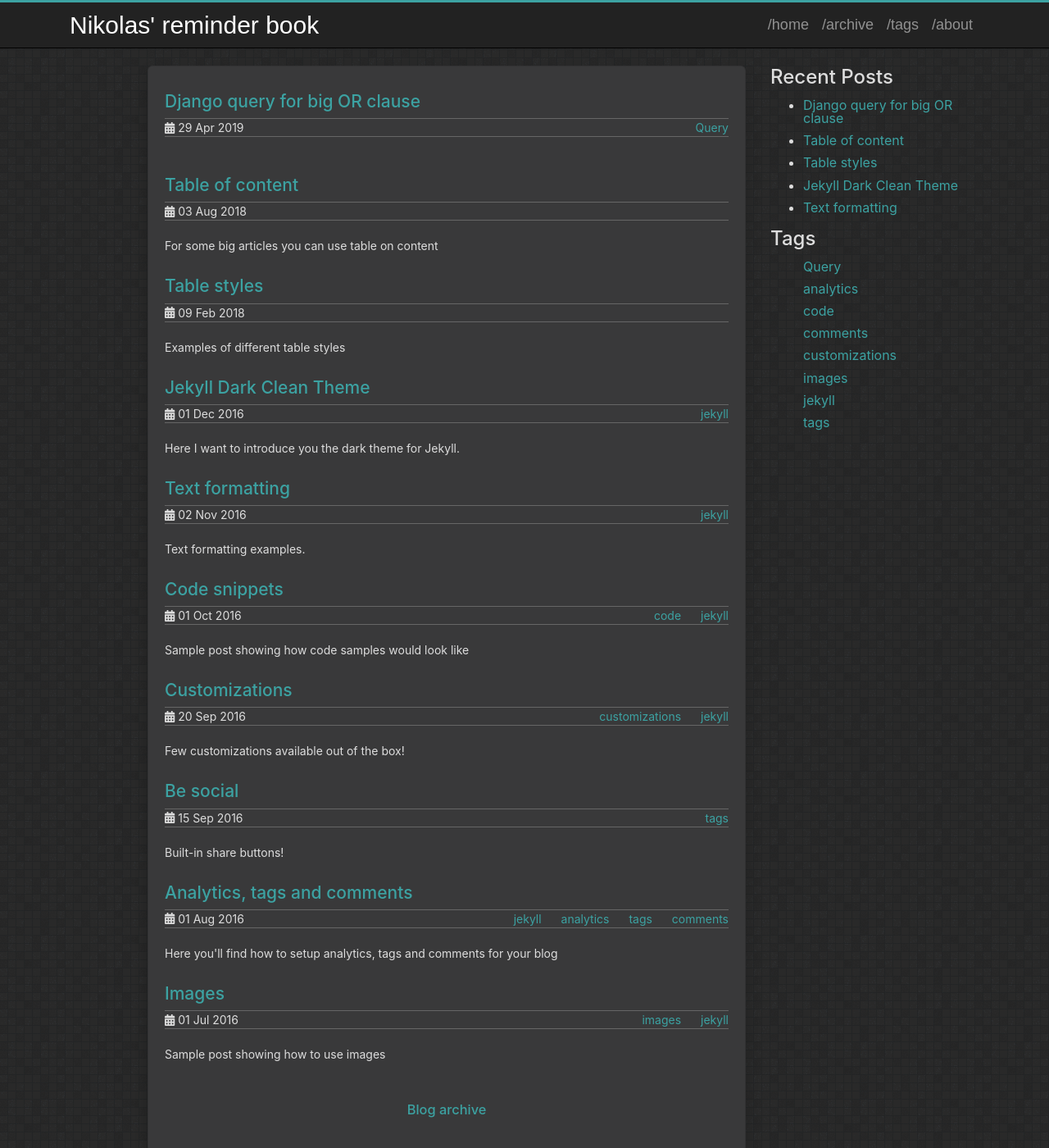
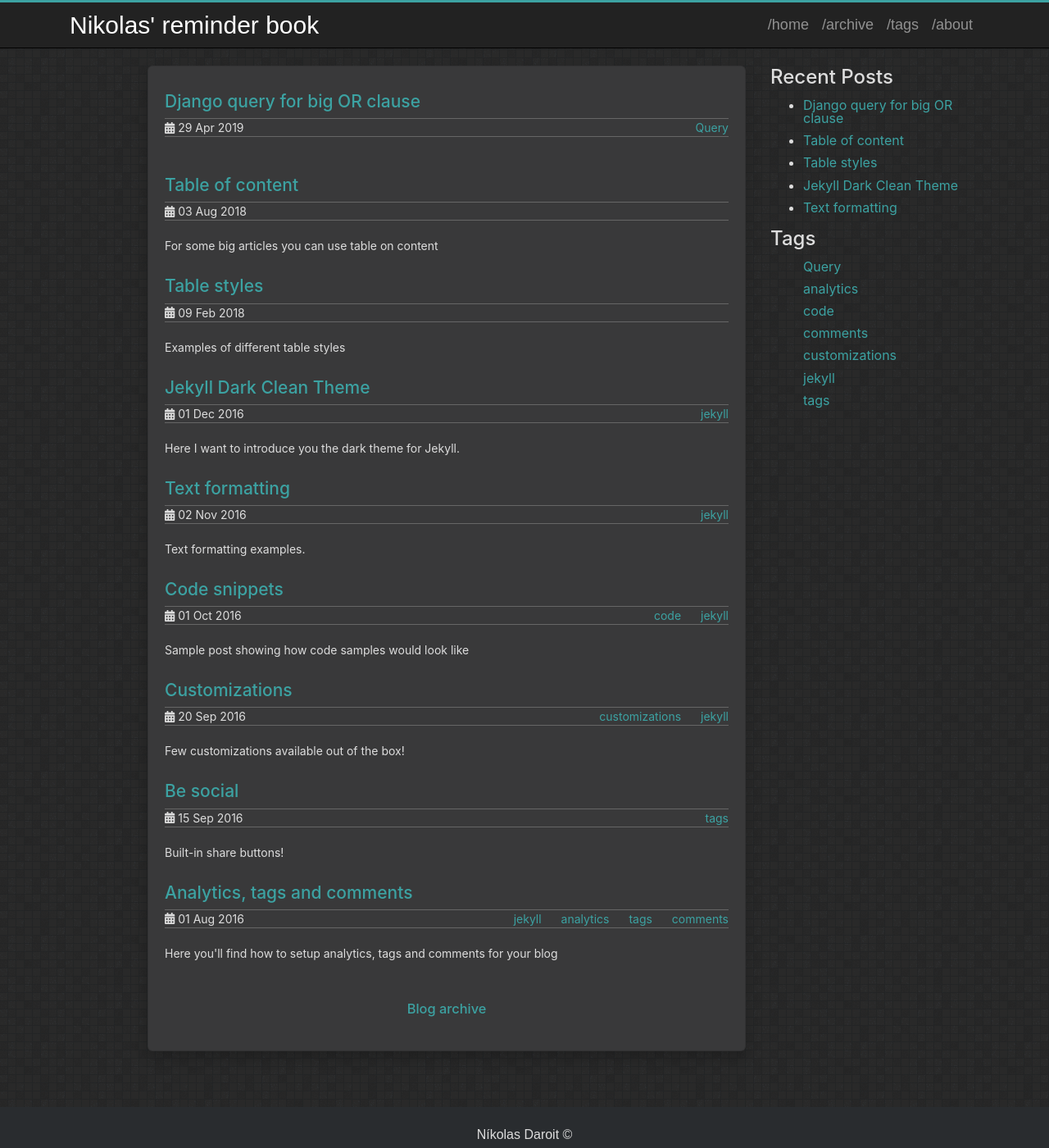
Before and after one commit to NikolasDaroit/nikolasdaroit.github.io, a Jekyll site: the page built from index.html, in a window 1280 px wide and 1400 px high. Shown: the whole window at 82% size. Built offline with Jekyll 4.4.1, drawn with Linux system fonts in a browser that asks for light colours.

Commit message:
update 2016-07-01-images.md

```diff
--- a/_posts/2016-07-01-images.md
+++ b/_posts/2016-07-01-images.md
@@ -1,9 +1,10 @@
 ---
+title: Images
 layout: post
-title: "Images"
-date: 2016-07-01 16:25:06
-tags: images jekyll
-description: Sample post showing how to use images
+tags:
+  - 'images jekyll'
+published: false
+category:
 ---
 
 ## Introduction
```
